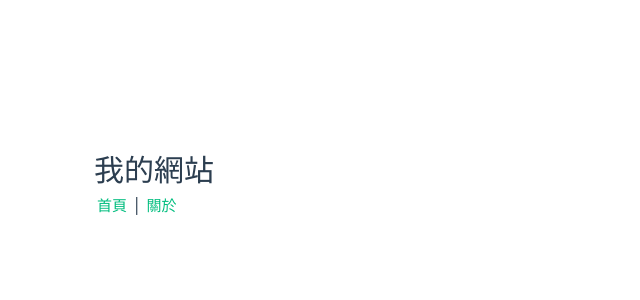
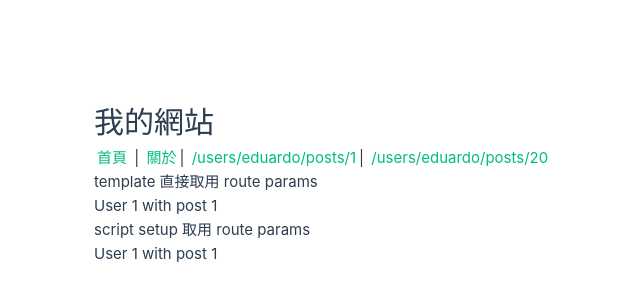
Before and after one commit to JerryChang0504/20250524vue3, a Vue app: page /users/1/posts/1 in a window 1280 px wide. Before the commit this address had no page. Shown: the part 218-518 px from the top of the page, without its empty margins (546-1186 px from the left). Built offline with nearby package versions, Linux system fonts and the light colour scheme.

Commit message:
動態路由

```diff
--- a/src/App.vue
+++ b/src/App.vue
@@ -84,7 +84,9 @@
       <h1>我的網站</h1>
       <nav>
         <router-link to="/">首頁</router-link> |
-        <router-link to="/about">關於</router-link>
+        <router-link to="/about">關於</router-link>|
+        <router-link to="/users/eduardo/posts/1">/users/eduardo/posts/1</router-link>|
+        <router-link to="/users/eduardo/posts/20">/users/eduardo/posts/20</router-link>
       </nav>
       <router-view />
     </div>
--- a/src/router/index.js
+++ b/src/router/index.js
@@ -1,11 +1,13 @@
 // src/router/index.js
-import { createRouter, createWebHistory } from 'vue-router'
+import { createRouter, createWebHistory,createMemoryHistory } from 'vue-router'
 import Home from '@/views/Home.vue'
 import About from '@/views/About.vue'
+import UserPost from '@/views/UserPost.vue'
 
 const routes = [
   { path: '/', component: Home },
-  { path: '/about', component: About }
+  { path: '/about', component: About },
+  { path: '/users/:username/posts/:postId', component: UserPost },
 ]
 
 const router = createRouter({
--- /dev/null
+++ b/src/views/UserPost.vue
@@ -0,0 +1,12 @@
+<template>
+    <label>template 直接取用 route params</label>
+    <div>User {{ $route.params.username }} with post {{ $route.params.postId }}</div>
+    <label>script setup 取用 route params</label>
+    <div>User {{ username }} with post {{ postId }}</div>
+</template>
+<script setup>
+import { useRoute } from 'vue-router'
+
+const route = useRoute()
+const { username, postId } = route.params
+</script>
```
